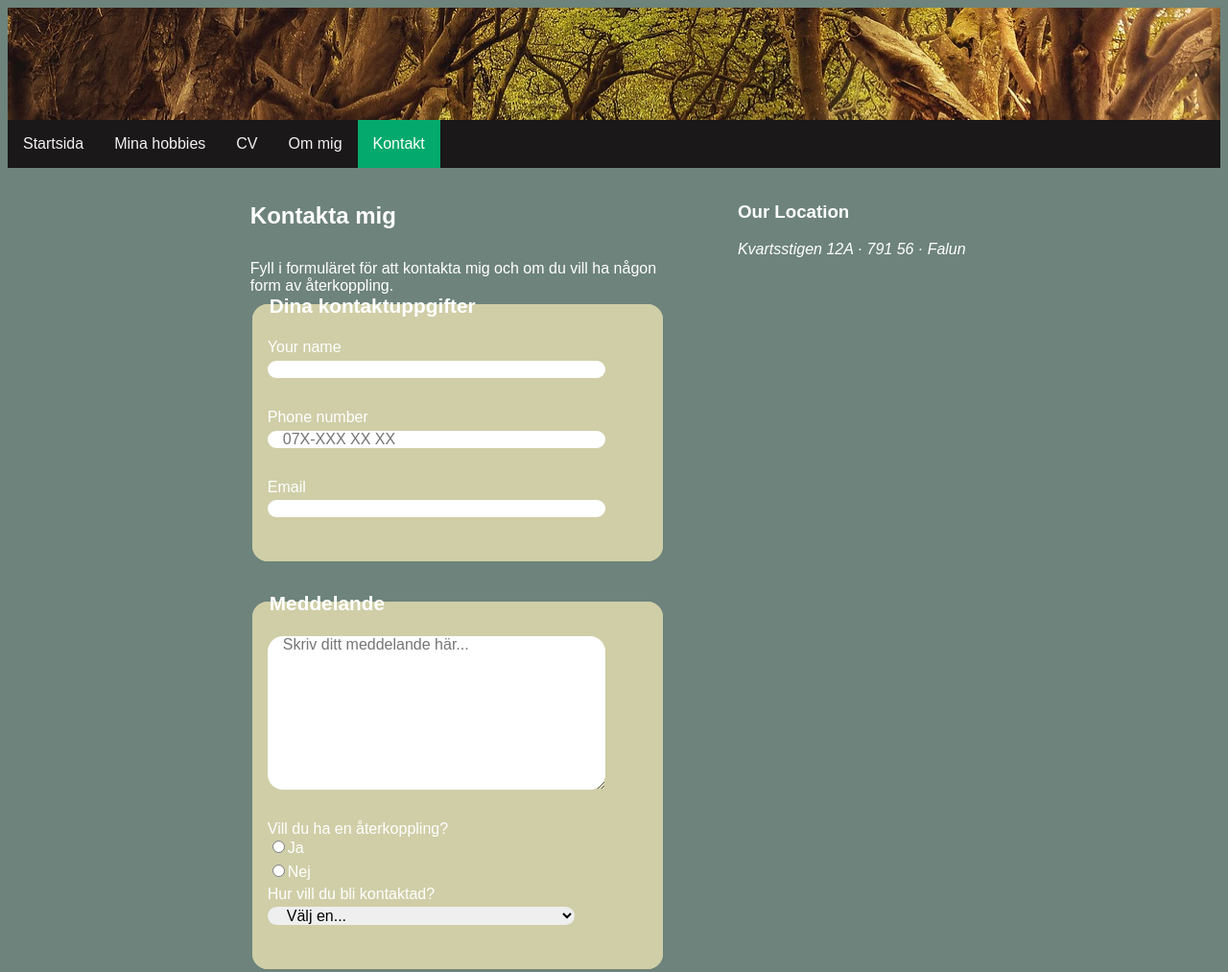
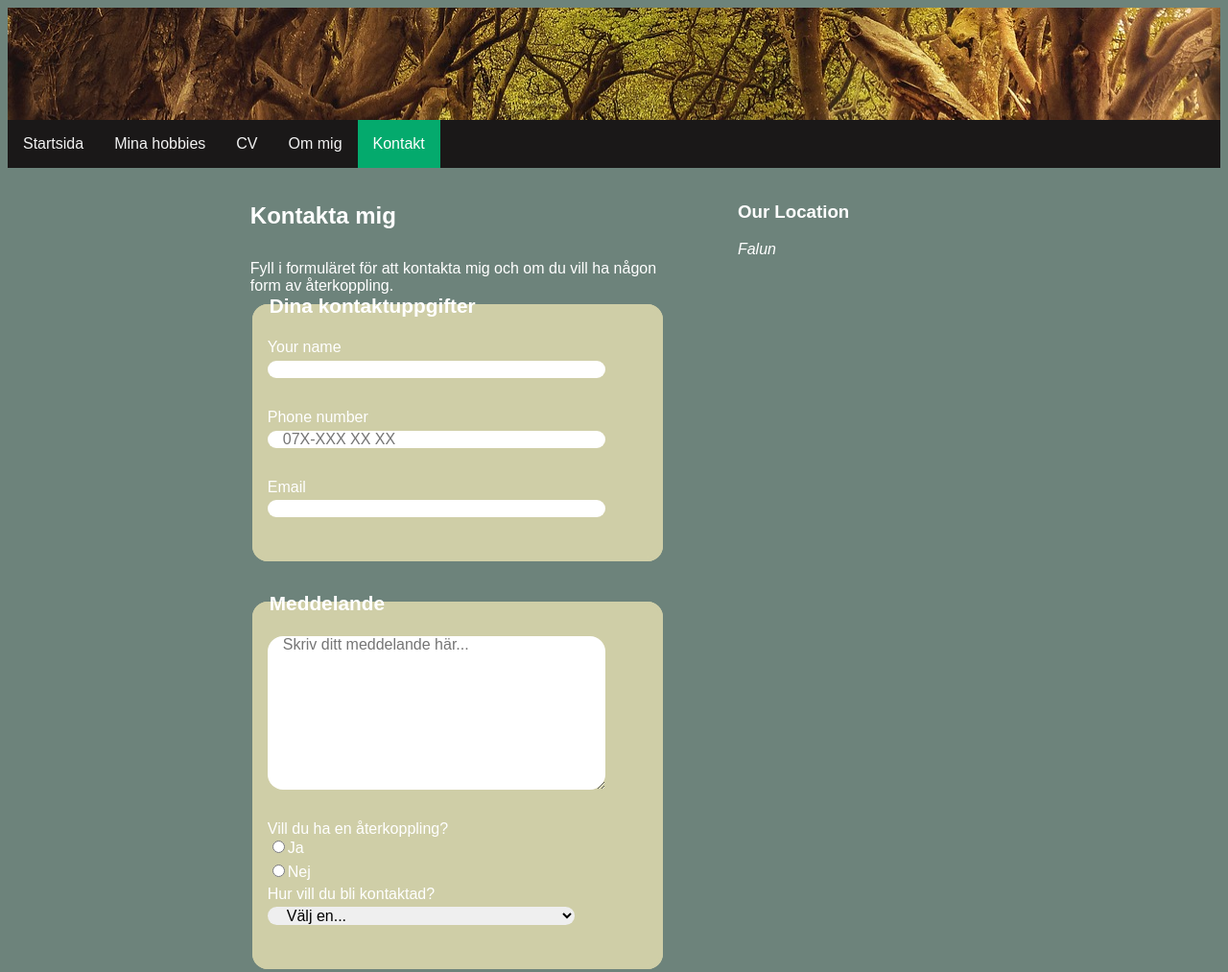
Before and after one commit to Chippogriph/Chippogriph.github.io, a plain HTML site: page kontakt.html in a window 1280 px wide. Shown: the top 1013 px of the page at 96% size. Drawn offline with Linux system fonts and the light colour scheme; files that its build step writes are made by us from their sources; files whose address does not match are found by name.

Commit message:
second commit
Still training with frontendmasters bootcamp

Forgot some folders

```diff
--- a/kontakt.html
+++ b/kontakt.html
@@ -65,8 +65,6 @@
             <aside>
                 <h3>Our Location</h3>
                 <address>
-                    Kvartsstigen 12A &middot;
-                    791 56 &middot;
                     Falun
                 </address>
             </aside>
```
Also changed, not shown: css/styles.css (renamed from styles.css), img/trees-3464777_1280.jpg (renamed from trees-3464777_1280.jpg).
